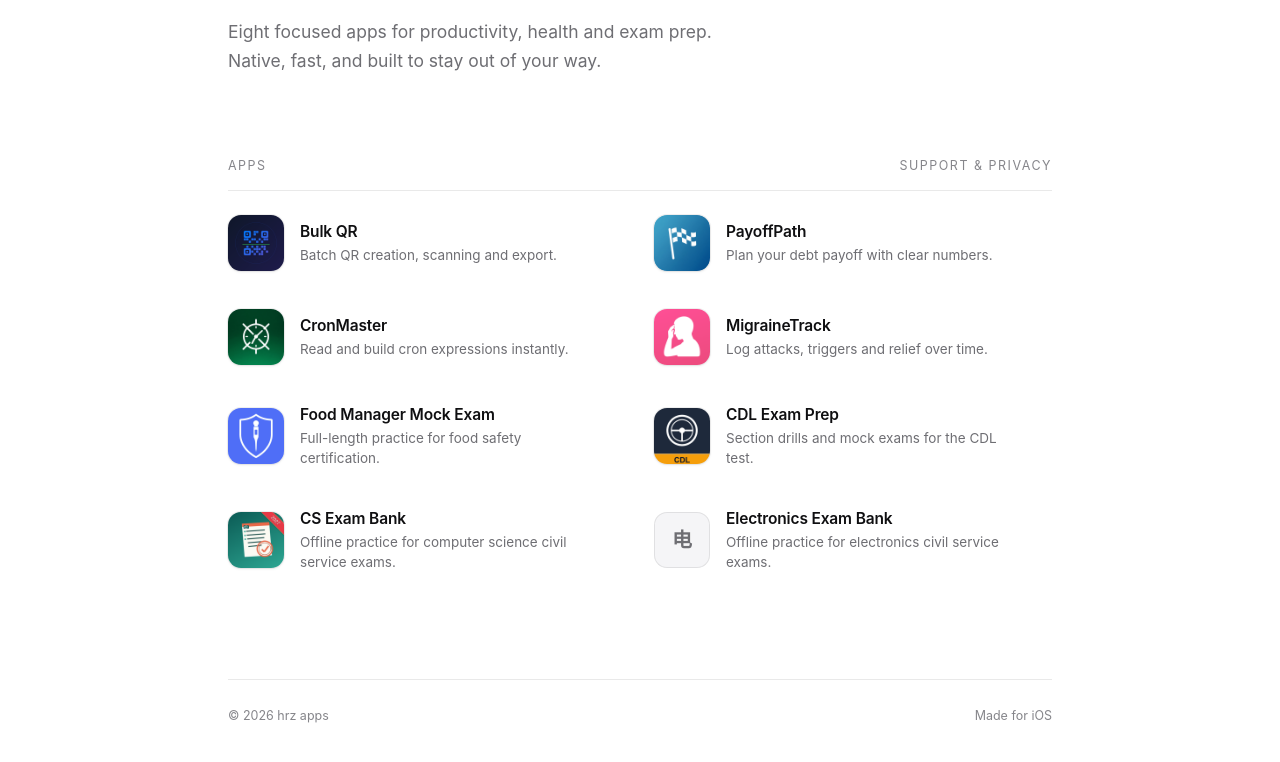
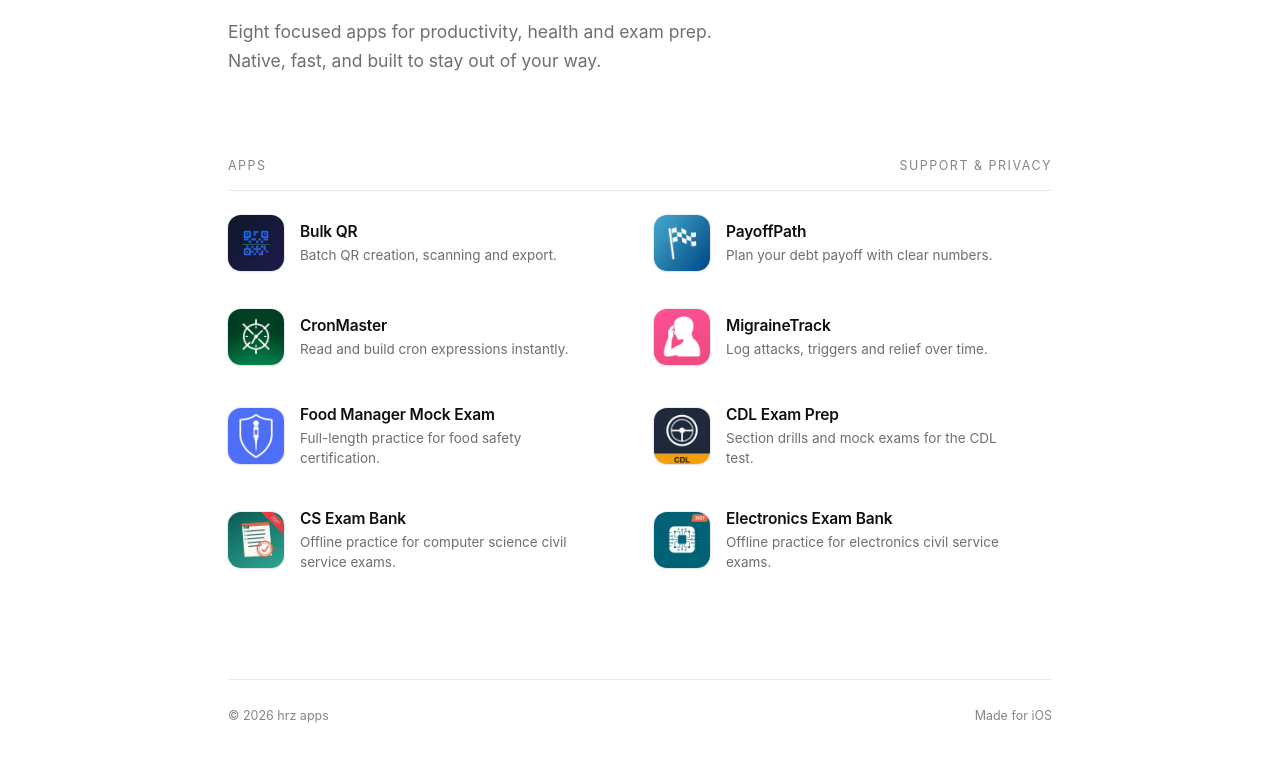
Before and after one commit to hairuizhi-cn/hairuizhi-cn.github.io, a plain HTML site: page index.html in a window 1280 px wide. Shown: the part 326-1088 px from the top of the page. Drawn offline with Linux system fonts and the light colour scheme.

Commit message:
Use real icon for Electronics Exam Bank

```diff
--- a/index.html
+++ b/index.html
@@ -195,7 +195,7 @@
       </a>
 
       <a class="app" href="/exam-app-legal/support.html">
-        <div class="mono">电</div>
+        <img src="/assets/apps/ee.png" alt="电子信息考编题库">
         <div class="meta">
           <div class="name" data-en="Electronics Exam Bank" data-zh="电子信息考编题库">Electronics Exam Bank</div>
           <div class="desc" data-en="Offline practice for electronics civil service exams." data-zh="事业单位电子信息岗位离线刷题。">Offline practice for electronics civil service exams.</div>
```
